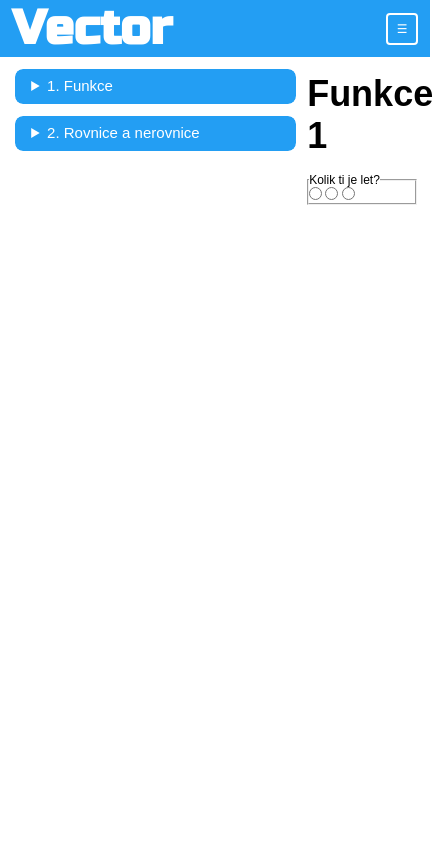
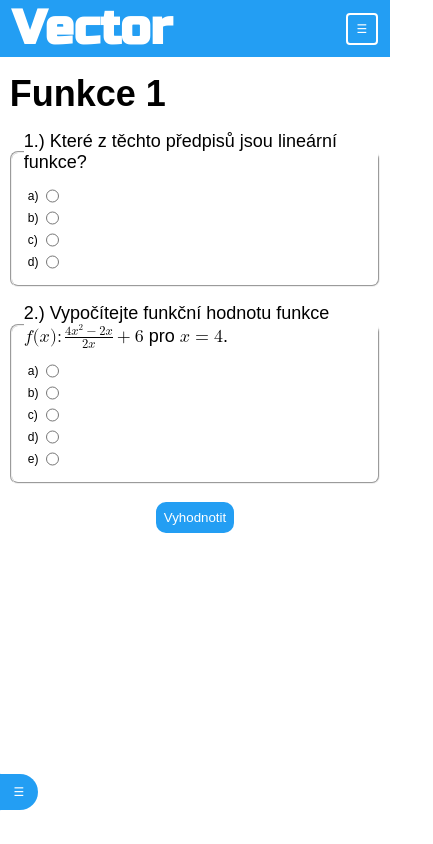
Before and after one commit to kolop-code/mathematic-vector, an Astro site: page /mathematic-vector/autotests/funkce/funkce_1 in a window 390 px wide. Shown: the whole page, 433 px wide, since content can reach past the window. Built offline with nearby package versions, Linux system fonts and the light colour scheme; Astro itself is replaced by a stand-in of ours; a web font is replaced by a local one.

Commit message:
Added dark theme support, added hidable list on mobile devices.

```diff
--- a/astro.config.mjs
+++ b/astro.config.mjs
@@ -4,6 +4,12 @@ import { unified } from '@astrojs/markdown-remark';
 
 import remarkMath from 'remark-math';
 import rehypeKatex from 'rehype-katex';
+
+function testPlugin() {
+    return (/** @type {any} */ tree) => {
+        console.log("REMARK PLUGIN EXECUTED");
+    };
+}
 
 // https://astro.build/config
 export default defineConfig({
--- a/public/styles/base.css
+++ b/public/styles/base.css
@@ -45,3 +45,34 @@ footer {
 .content-view footer {
     grid-area: footer;
 }
+
+.katex-html {
+    display: none;
+}
+
+.katex-mathml {
+    font-family: KaTeX_Math, math, sans-serif;
+}
+
+@media (prefers-color-scheme: dark) {
+    :root:not(:has(body.light-theme)) {
+        color-scheme: dark;
+    }
+}
+
+:root:has(body.dark-theme) {
+    color-scheme: dark;
+}
+
+@media (width < 768px) {
+    body.content-view {
+        display: grid;
+        grid-template-areas: "header header" "main main" "footer footer";
+        grid-template-columns: 19rem 1fr;
+        grid-template-rows: auto 1fr auto;
+    }
+
+    .content-view main {
+        padding: 0 2.5%;
+    }
+}
--- /dev/null
+++ b/public/styles/components/autotest.css
@@ -0,0 +1,39 @@
+
+.autotest {
+    display: flex;
+    flex-direction: column;
+    gap: var(--space-m);
+}
+
+.autotest__submit {
+    margin: auto;
+
+}
+
+.close-question {
+    padding: var(--space-s) 0;
+    border-radius: var(--corner-radius-2);
+}
+
+.close-question__title {
+    font-size: var(--font-size-l);
+    margin-left: var(--space-s);
+}
+
+.answer {
+    display: flex;
+    gap: var(--space-xs);
+    padding: var(--space-2xs) var(--space-2xs) var(--space-2xs) var(--space-m);
+
+    & p {
+        padding-left: var(--space-xs);
+    }
+
+    & * {
+        font-size: var(--font-size-m);
+    }
+}
+
+.answer__title {
+
+}
--- a/public/styles/components/btn.css
+++ b/public/styles/components/btn.css
@@ -2,4 +2,18 @@
 .btn {
     border-radius: var(--corner-radius-1);
     border: var(--border-width-2) solid var(--color-border-primary);
+    padding: var(--space-xs);
+    cursor: pointer;
 }
+
+.btn--contrast {
+    border-radius: var(--corner-radius-3);
+    background: var(--primary-color);
+    color: var(--color-text-primary);
+}
+
+.btn--sidebar {
+    border-top-right-radius: 100%;
+    border-bottom-right-radius: 100%;
+    border-left: none;
+}
--- a/public/styles/components/hero-banner.css
+++ b/public/styles/components/hero-banner.css
@@ -36,6 +36,7 @@
     height: 2rem;
     align-self: center;
     margin-left: auto;
+    padding: 0;
 
     & span {
         color: var(--color-text-secondary);
--- a/public/styles/components/markdown.css
+++ b/public/styles/components/markdown.css
@@ -22,7 +22,7 @@
 }
 
 .markdown .katex-html {
-    display: none;
+    /*display: none;*/
 }
 
 .markdown .katex-mathml {
--- /dev/null
+++ b/public/styles/components/sidebar.css
@@ -0,0 +1,87 @@
+@keyframes sidebarMoveIn {
+    0% {
+        left: -15rem;
+    }
+    100% {
+        left: 0;
+    }
+}
+
+@keyframes sidebarMoveOut {
+    0% {
+        left: 0;
+    }
+    100% {
+        left: -15rem;
+    }
+}
+
+.sidebar {
+    position: relative;
+    z-index: 20;
+}
+.sidebar__background {
+    position: absolute;
+    width: 100%;
+    height: 100%;
+    background: black;
+    opacity: 0.5;
+    z-index: 10;
+    display: none;
+}
+
+#sidebar-menu {
+    opacity: 0;
+    position: absolute;
+    width: 1px;
+    height: 1px;
+}
+
+.sidebar__toggle {
+    display: none;
+    position: absolute;
+    align-self: center;
+    margin-left: auto;
+    left: 15rem;
+    top: calc(100vh - 2rem);
+    width: 2.5rem;
+    height: 2.5rem;
+    transform: translate(0, -100%);
+    padding: 0;
+    background: var(--primary-color);
+    z-index: 20;
+
+    & span {
+        color: var(--color-text-secondary);
+        position: absolute;
+        width: 100%;
+        height: 100%;
+    }
+}
+
+@media (width < 768px) {
+    .sidebar {
+        position: absolute;
+        padding: var(--space-xs);
+        height: 100vh;
+        width: 15rem;
+        animation-name: sidebarMoveOut;
+        animation-duration: 0.5s;
+        left: -15rem;
+        background: var(--color-background);
+    }
+
+    .sidebar:has(#sidebar-menu:checked) ~ .sidebar__background {
+        display: block;
+    }
+
+    .sidebar__toggle {
+        display: block;
+    }
+
+    .sidebar:has(#sidebar-menu:checked) {
+        animation-name: sidebarMoveIn;
+        animation-duration: 0.5s;
+        left: 0;
+    }
+}
--- a/public/styles/styles.css
+++ b/public/styles/styles.css
@@ -10,5 +10,7 @@
 @import url(components/hero-banner.css) layer(components);
 @import url(components/list.css) layer(components);
 @import url(components/markdown.css) layer(components);
+@import url(components/autotest.css) layer(components);
+@import url(components/sidebar.css) layer(components);
 @import url(utilities.css) layer(utilities);
 @import url(theme/theme-1.css) layer(theme);
--- a/public/styles/tokens.css
+++ b/public/styles/tokens.css
@@ -1,13 +1,13 @@
 
 :root {
-    --primary-color: #239ef3;/*#7C0E44;*/
+    --primary-color: light-dark(#239ef3, #14608e);/*#7C0E44;*/
     --secondary-color: #0330ed;/*#AA5E7A;*/
 
-    --color-background: #ffffff;
+    --color-background: light-dark(#ffffff, #212125);
 
     --color-text-primary: #ffffff;/*#D49A9A;*/
     --color-text-secondary: #ffffff;/*#F2DACE;*/
-    --color-text-secondary-contrast: #000000;
+    --color-text-secondary-contrast: light-dark(#000, #fff);
 
     --color-text-hover: #b6b6b6;
 
--- a/src/components/Autotest.astro
+++ b/src/components/Autotest.astro
@@ -2,22 +2,26 @@
 import type {Schema} from "../../public/ts/Utilities.ts";
 import CloseQuestion from "./CloseQuestion.astro";
 
-interface Props{
+interface Props {
     autotests: Schema
 }
 
 const {autotests} = Astro.props;
 
-function checkString(str1: string, str2: string){
+function checkString(str1: string, str2: string) {
     return str1 === str2
 }
-
 ---
 
-<form>
+<form class="autotest">
     {
         autotests.questions?.map((dat, i) =>
-            (checkString(dat.type, "close") && (<CloseQuestion title={dat.question} answers={dat.answers} />))
+            (checkString(dat.type, "close") && (
+                    <CloseQuestion
+                            title={dat.question}
+                            answers={dat.answers}
+                            question_number={i}/>))
         )
     }
+    <button class="autotest__submit btn btn--contrast">Vyhodnotit</button>
 </form>
--- a/src/components/CloseQuestion.astro
+++ b/src/components/CloseQuestion.astro
@@ -8,22 +8,24 @@ interface Answer {
 
 interface Props {
     title: string,
+    question_number: number,
     answers: Answer[]
 }
 
-const {title, answers} = Astro.props;
+const {title, answers, question_number} = Astro.props;
 ---
 
-<fieldset>
-    <legend>
-        <div set:html={renderMath(title)}></div>
+<fieldset class="close-question">
+    <legend set:html={renderMath((question_number + 1) + ".) " + title)}
+            class="close-question__title">
     </legend>
     {
-        answers.map(async (answer, i) =>
-                <label for=`question_${i}`>
-                    <input type="radio" id=`question_${i}` value={answer.char}
-                           set:html={answer.char + ". " +await renderMath(answer.text)}
-                    name=`question`/>
+        answers.map((answer, i) =>
+                <label for=`question_${question_number}_${i}` class="answer">
+                    <span>{answer.char + ")"}</span>
+                    <input type="radio" id=`question_${question_number}_${i}`
+                           set:html={renderMath(answer.text)}
+                           name=`question_${question_number}` class="answer__input"/>
                 </label>
         )
     }
--- /dev/null
+++ b/src/components/Sidebar.astro
@@ -0,0 +1,12 @@
+---
+
+---
+
+<aside class="sidebar">
+    <input type="checkbox" id="sidebar-menu">
+    <label class="sidebar__toggle btn btn--sidebar" for="sidebar-menu">
+        <span aria-hidden="true" class="u-center">☰</span>
+    </label>
+    <slot />
+</aside>
+<div class="sidebar__background"></div>
--- a/src/content/autotests/funkce/funkce_1.json
+++ b/src/content/autotests/funkce/funkce_1.json
@@ -4,23 +4,55 @@
   "questions": [
     {
       "type": "close",
-      "question": "Kolik ti je let?",
-      "order": 1,
+      "question": "Které z těchto předpisů jsou lineární funkce?",
+      "order": 3,
       "answers": [
         {
           "char": "a",
-          "text": "<18 let"
+          "text": "$f_1(x):\\sqrt{2x+1}$"
         },
         {
           "char": "b",
-          "text": "18-26 let"
+          "text": "$f_2(x):2x^2-4x+5$"
         },
         {
           "char": "c",
-          "text": ">26 let"
+          "text": "$f_3(x):\\frac{1}{2}x+3$"
+        },
+        {
+          "char": "d",
+          "text": "$f_4(x):\\log_2(x + 2)-1$"
         }
       ],
-      "right_answer": "b"
+      "right_answer": "c"
+    },
+    {
+      "type": "close",
+      "question": "Vypočítejte funkční hodnotu funkce $f(x):\\frac{4x^2-2x}{2x}+6$ pro $x=4$.",
+      "order": 4,
+      "answers": [
+        {
+          "char": "a",
+          "text": "$x=4$"
+        },
+        {
+          "char": "b",
+          "text": "$x=-1$"
+        },
+        {
+          "char": "c",
+          "text": "$x=8$"
+        },
+        {
+          "char": "d",
+          "text": "$x=13$"
+        },
+        {
+          "char": "e",
+          "text": "$x=\\frac{15}{2}$"
+        }
+      ],
+      "right_answer": "d"
     }
   ]
 }
--- a/src/pages/autotests/[...id].astro
+++ b/src/pages/autotests/[...id].astro
@@ -6,6 +6,7 @@ import List from "../../components/List.astro";
 import {getCollection} from "astro:content";
 import TitleH from "../../components/TitleH.astro";
 import Autotest from "../../components/Autotest.astro";
+import Sidebar from "../../components/Sidebar.astro";
 
 export async function getStaticPaths() {
     const autotests = await getCollection('autotests');
@@ -32,9 +33,9 @@ const {autotest} = Astro.props;
         <TitleH level={2}>{autotest.data.title}</TitleH>
         <Autotest autotests={autotest.data}></Autotest>
     </main>
-    <aside>
+    <Sidebar>
         <List short_variant={true} collection_name="autotests"></List>
-    </aside>
+    </Sidebar>
     <footer>
 
     </footer>
--- a/tsconfig.json
+++ b/tsconfig.json
@@ -1,5 +1,8 @@
 {
   "extends": "astro/tsconfigs/strict",
+  "compilerOptions": {
+    "moduleResolution": "bundler"
+  },
   "include": [".astro/types.d.ts", "**/*"],
   "exclude": ["dist"]
 }
```
Also changed, not shown: package.json (+7 -2 lines), src/pages/topics/[...id].astro (+4 -3 lines), 1 other file.
